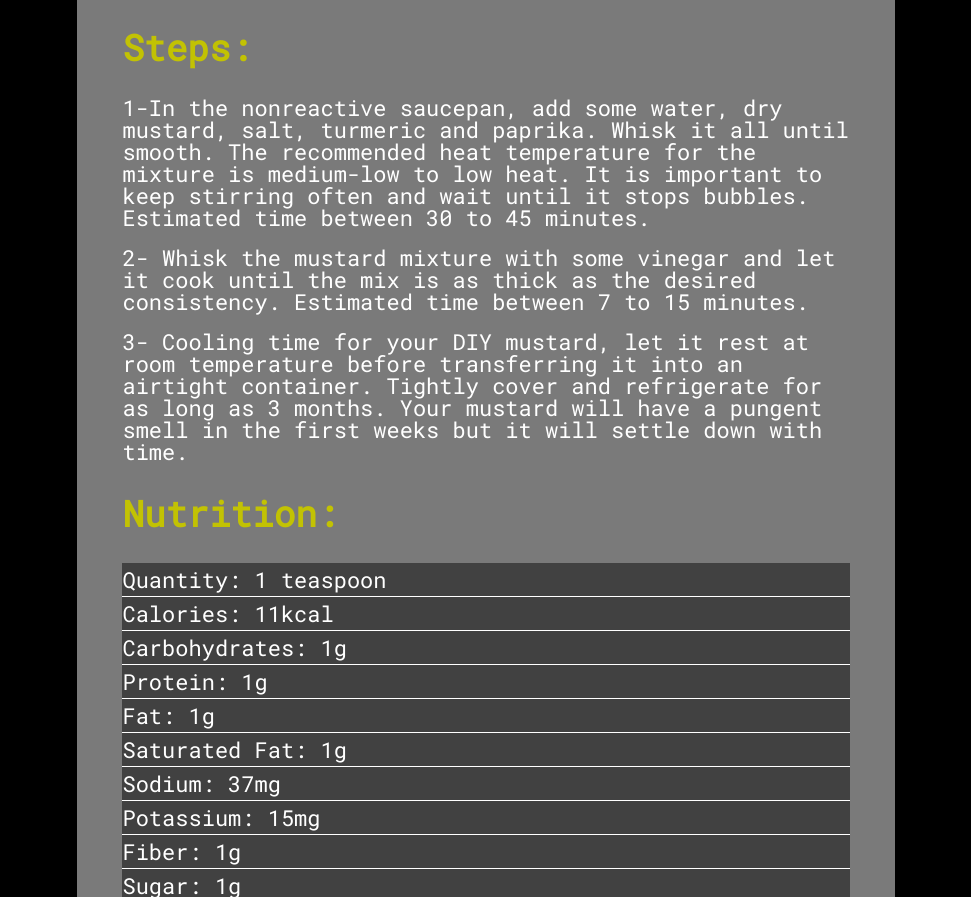
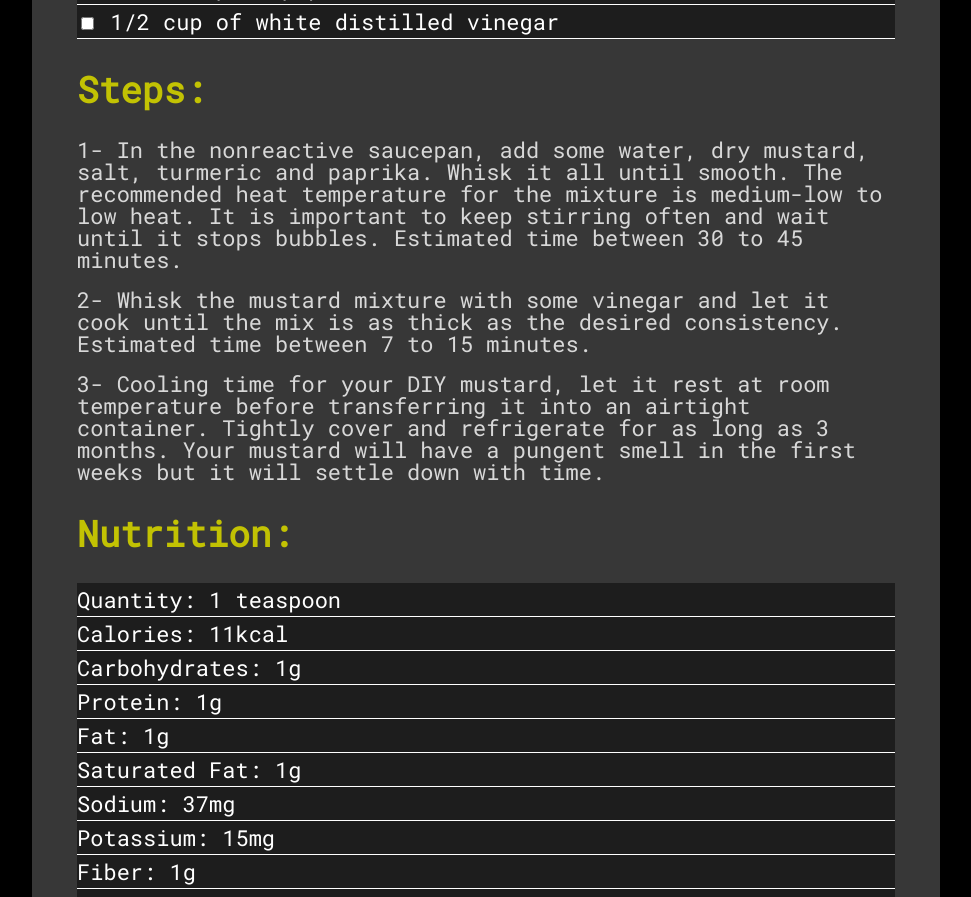
Before and after one commit to Yannamon/mustardthoughtedmonton, a plain HTML site: page mustardthoughts/index.html in a window 1280 px wide. Shown: the part 4481-5378 px from the top of the page, without its empty margins (154-1125 px from the left). Drawn offline with Linux system fonts and the light colour scheme.

Commit message:
Add files via upload

```diff
--- a/mustardthoughts/css/styles.css
+++ b/mustardthoughts/css/styles.css
@@ -84,12 +84,7 @@ a:active {
     animation: animateleft 0.4s;
 }
 
-.recipe {
-    margin: 2% 5%;
-    background-color: rgba(255, 255, 255, 0.479);
-    padding: 5% 5%;
-    /* display: inline; */
-}
+
 
 @keyframes animateleft {
     from {
@@ -700,10 +695,14 @@ section div ul {
 
 .recipe {
     /* margin: 5% 5%; */
-    background-color: rgba(255, 255, 255, 0.479);
+    background-color: rgba(64, 64, 64, 0.858);
     padding: 5% 5%;
     border-radius: 20px;
 
+}
+
+.recipe p {
+    color: rgba(255, 255, 255, 0.806);
 }
 
 .recipe img {
--- a/mustardthoughts/index.html
+++ b/mustardthoughts/index.html
@@ -45,7 +45,7 @@
 <body>
     <!-- Navigation Sidebar (hidden by default) -->
     <nav class="w3-sidebar w3-bar-block w3-card w3-top w3-animate-left" id="mySidebar">
-        <a href="javascript:void(0)" onclick="w3_close()" class="w3-bar-item w3-button">X</a>
+        <p onclick="w3_close()" class="w3-bar-item w3-button">X</p>
         <a href="index.html" onclick="w3_close()" class="w3-bar-item w3-button">Home</a>
         <a href="international.html" onclick="w3_close()" class="w3-bar-item w3-button">International</a>
         <!-- <a href="#about" onclick="w3_close()" class="w3-bar-item w3-button">Nav Item Three</a> -->
@@ -260,7 +260,7 @@
                     </div>
                     <div>
                     <h3>Steps:</h3>
-                    <p>1-In the nonreactive saucepan, add some water, dry mustard, salt, turmeric and paprika. Whisk it all until smooth. The recommended heat temperature for the mixture is medium-low to low heat. It is important to keep stirring often and
+                    <p>1- In the nonreactive saucepan, add some water, dry mustard, salt, turmeric and paprika. Whisk it all until smooth. The recommended heat temperature for the mixture is medium-low to low heat. It is important to keep stirring often and
                         wait until it stops bubbles. Estimated time between 30 to 45 minutes.</p>
                     </div>
                     <div>
```
Also changed, not shown: mustardthoughts/international.html (+1 -1 lines).
